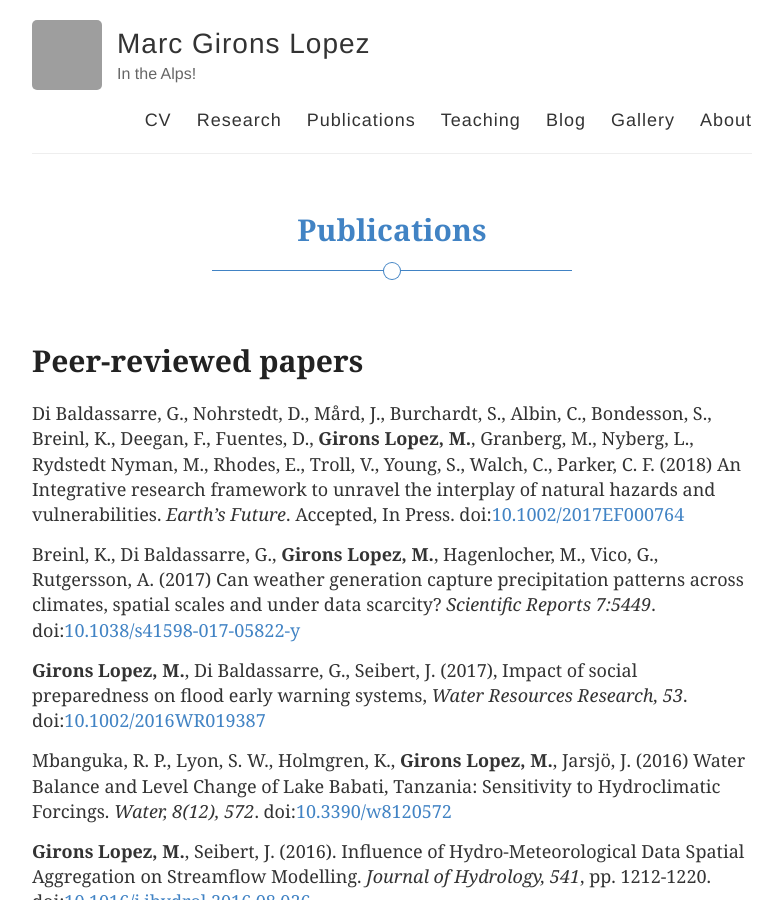
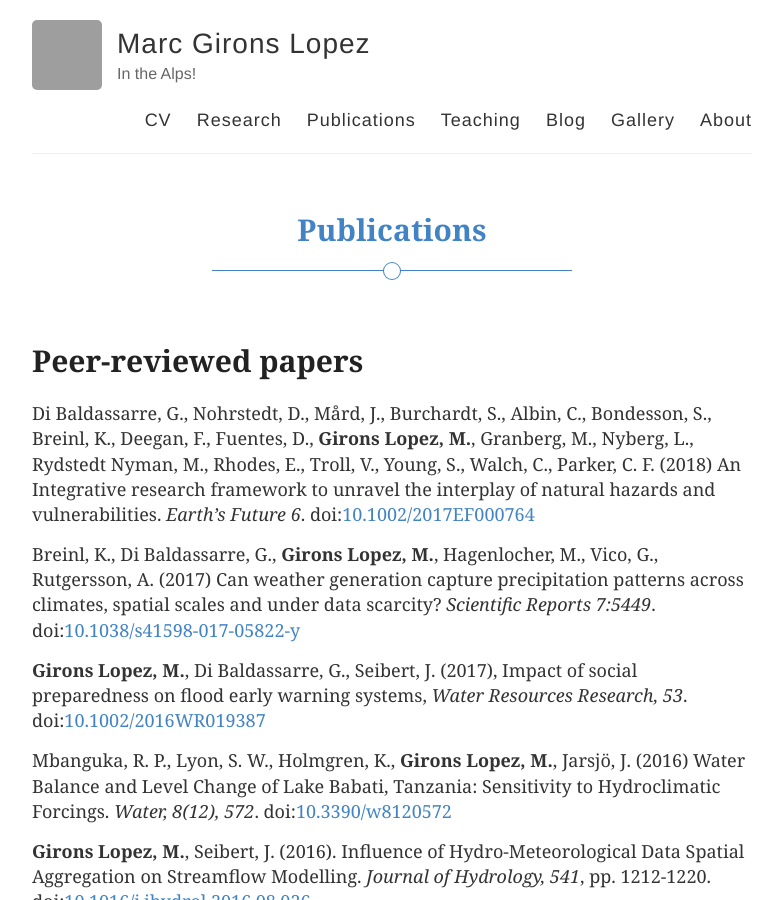
Before and after one commit to GironsLopez/GironsLopez.github.io, a Jekyll site: the page built from publications/index.md, in a window 1280 px wide and 900 px high. Shown: the whole window, without its empty margins (248-1031 px from the left). Built offline with Jekyll 4.4.1, drawn with Linux system fonts in a browser that asks for light colours; grey boxes are pictures that could not be loaded.

Commit message:
Update index.md

```diff
--- a/publications/index.md
+++ b/publications/index.md
@@ -6,7 +6,7 @@
 
 # Peer-reviewed papers
 
-Di Baldassarre, G., Nohrstedt, D., Mård, J., Burchardt, S., Albin, C., Bondesson, S., Breinl, K., Deegan, F., Fuentes, D., **Girons Lopez, M.**, Granberg, M., Nyberg, L., Rydstedt Nyman, M., Rhodes, E., Troll, V., Young, S., Walch, C., Parker, C. F. (2018) An Integrative research framework to unravel the interplay of natural hazards and vulnerabilities. *Earth's Future*. Accepted, In Press. doi:[10.1002/2017EF000764](http://onlinelibrary.wiley.com/doi/10.1002/2017EF000764/abstract){:target="_blank"}
+Di Baldassarre, G., Nohrstedt, D., Mård, J., Burchardt, S., Albin, C., Bondesson, S., Breinl, K., Deegan, F., Fuentes, D., **Girons Lopez, M.**, Granberg, M., Nyberg, L., Rydstedt Nyman, M., Rhodes, E., Troll, V., Young, S., Walch, C., Parker, C. F. (2018) An Integrative research framework to unravel the interplay of natural hazards and vulnerabilities. *Earth's Future 6*. doi:[10.1002/2017EF000764](http://onlinelibrary.wiley.com/doi/10.1002/2017EF000764/full){:target="_blank"}
 
 Breinl, K., Di Baldassarre, G., **Girons Lopez, M.**, Hagenlocher, M., Vico, G., Rutgersson, A. (2017) Can weather generation capture precipitation patterns across climates, spatial scales and under data scarcity? *Scientific Reports 7:5449*. doi:[10.1038/s41598-017-05822-y](https://www.nature.com/articles/s41598-017-05822-y){:target="_blank"}
 
```
